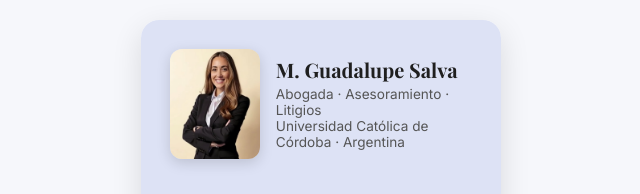
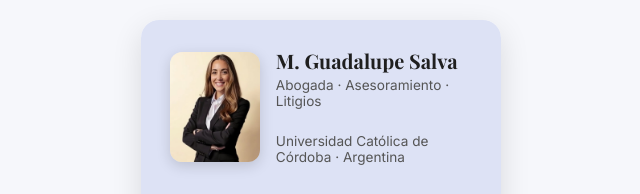
Before and after one commit to draguadalupesalva/perfil, a plain HTML site: page tarjeta.html in a window 1280 px wide. Shown: the top 194 px of the page, without its empty margins (319-959 px from the left). Drawn offline with nearby package versions, Linux system fonts and the light colour scheme.

Commit message:
Update tarjeta.html

```diff
--- a/tarjeta.html
+++ b/tarjeta.html
@@ -128,7 +128,8 @@ body{
             <div class="profile-text">
                 <h1>M. Guadalupe Salva</h1>
                 <p>
-                    Abogada · Asesoramiento · Litigios<br>
+                    Abogada · Asesoramiento · Litigios</p><br>
+                <p>
                     Universidad Católica de Córdoba · Argentina
                 </p>
             </div>
```
